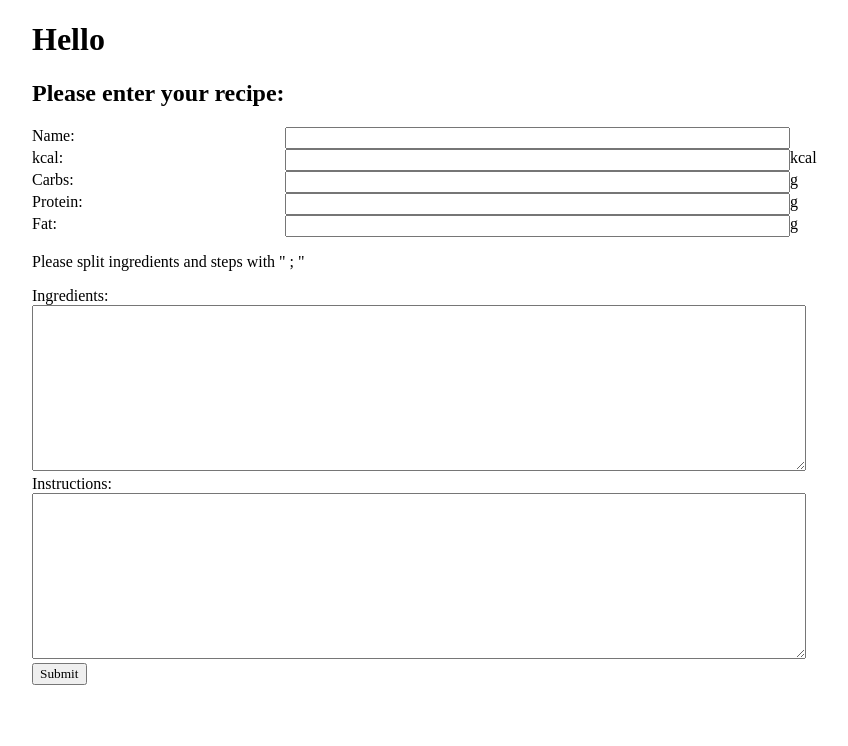
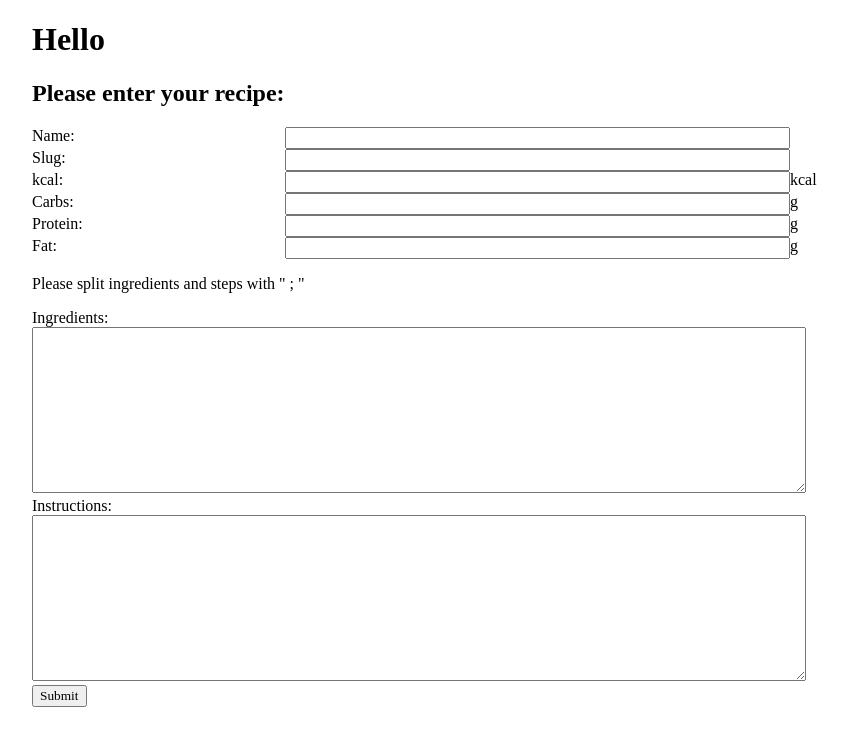
Before and after one commit to lunaacoco/Nutrition, a Flask app: page /addrecipe in a window 1280 px wide. Shown: the top 746 px of the page, without its empty margins (224-1072 px from the left). Run offline with Flask 3, Linux system fonts and the light colour scheme.

Commit message:
add recipe

```diff
--- a/app/addrecipe/routes.py
+++ b/app/addrecipe/routes.py
@@ -14,14 +14,16 @@ def get_addrecipe():
 @blueprint.post('/addrecipe')
 def post_addrecipe():
     name = request.form['name']
+    slug = request.form['slug']
     kcal = int(request.form['kcal'])
     carbs = (request.form['carbs'])
     protein = request.form['protein']
     fat = request.form['fat']
+    picture_url = '../../static/images/' + slug + '.jpg'
     ingredients = request.form['ingredients']
     content = request.form['Instructions']
 
-    new_recipe = Recipe(name=name, kcal=kcal, carbs=carbs, protein=protein, fat=fat, ingredients=ingredients, content=content)
+    new_recipe = Recipe(name=name,slug=slug,  kcal=kcal, carbs=carbs, protein=protein, fat=fat,picture_url=picture_url, ingredients=ingredients, content=content)
     db.session.add(new_recipe)
     db.session.commit()
     return render_template('addrecipe/success.html')
--- a/app/templates/addrecipe/index.html
+++ b/app/templates/addrecipe/index.html
@@ -12,6 +12,9 @@
         <div class="grid_form">
             <label for="name">Name: </label>
             <input name="name" id="name" required>
+            <br>
+            <label for="slug">Slug: </label>
+            <input name="slug" id="slug" required>
             <br>
             <label for="kcal">kcal: </label>
             <input name="kcal" id="kcal" required> kcal
```
